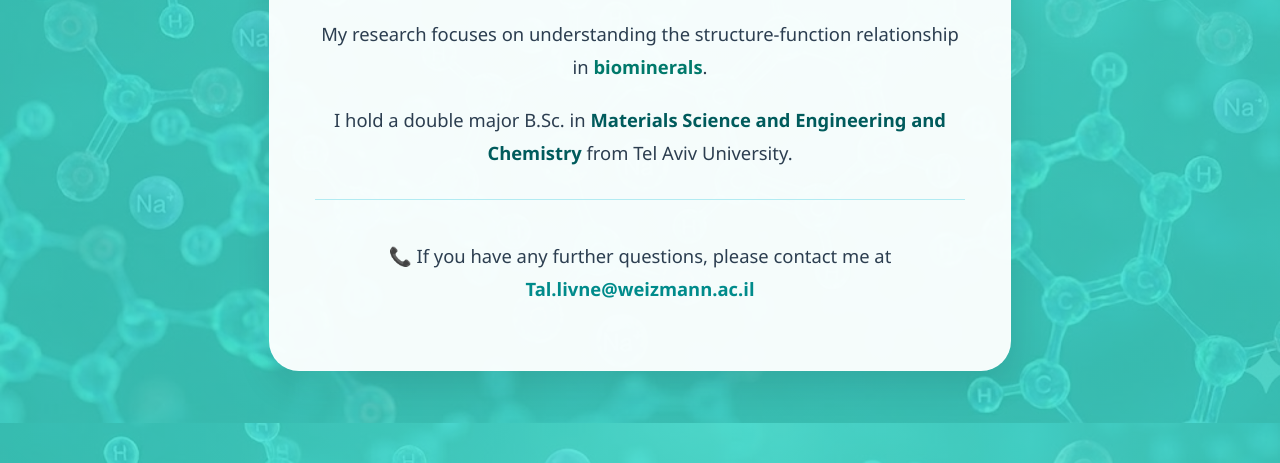
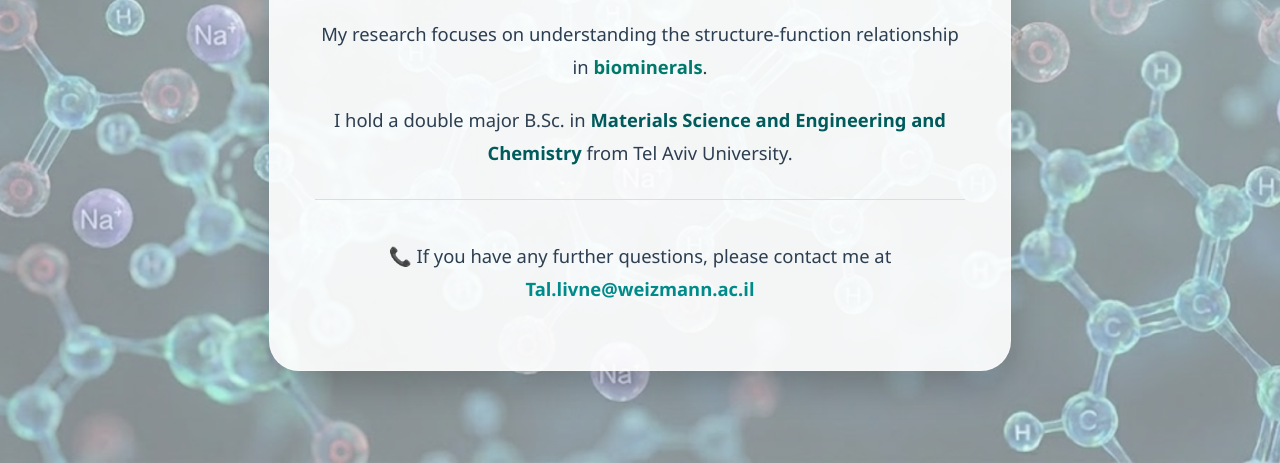
Before and after one commit to TalLivne542/TalLivne542.github.io, a plain HTML site: page index.html in a window 1280 px wide. Shown: the part 337-800 px from the top of the page. Drawn offline with Linux system fonts and the light colour scheme.

Commit message:
Update index.html

```diff
--- a/index.html
+++ b/index.html
@@ -6,14 +6,13 @@
     <title>Tal Livne | Personal Site</title>
     <style>
         body {
-            /* צבע טורקיז ים בהיר ורענן */
-            background-color: #40E0D0;
-            background-image:
-                /* שכבת שקיפות כדי שהתמונה תשתלב יפה עם הרקע */
-                linear-gradient(rgba(64, 224, 208, 0.6), rgba(64, 224, 208, 0.6)),
-                url('molecule-pattern.png'); /* וודאי שהשם כאן תואם לשם הקובץ שהעלית */
-            background-repeat: repeat;
+            /* שימוש בתמונה בלבד כרקע */
+            background-image: url('molecule-pattern.png');
+            background-repeat: no-repeat;
+            background-size: cover; /* התמונה תיפרס על כל המסך */
             background-position: center;
+            background-attachment: fixed; /* הרקע יישאר קבוע בזמן הגלילה - נראה מאוד מקצועי */
+
             font-family: 'Segoe UI', Tahoma, Geneva, Verdana, sans-serif;
             color: #2C3E50;
             display: flex;
@@ -25,10 +24,11 @@
         }
 
         .container {
-            background-color: rgba(255, 255, 255, 0.95);
+            /* קופסת הטקסט הלבנה עוזרת לו להישאר קריא מעל כל תמונה */
+            background-color: rgba(255, 255, 255, 0.9);
             padding: 45px;
             border-radius: 30px;
-            box-shadow: 0 15px 35px rgba(0,0,0,0.1);
+            box-shadow: 0 15px 35px rgba(0,0,0,0.2);
             max-width: 650px;
             border: 1px solid rgba(255, 255, 255, 0.3);
             margin: 20px;
@@ -58,13 +58,17 @@
         .contact-section {
             margin-top: 30px;
             padding-top: 20px;
-            border-top: 1px solid #B2EBF2;
+            border-top: 1px solid #ddd;
         }
 
         .contact-section a {
             color: #008B8B;
             text-decoration: none;
             font-weight: bold;
+        }
+
+        .contact-section a:hover {
+            text-decoration: underline;
         }
     </style>
 </head>
```
